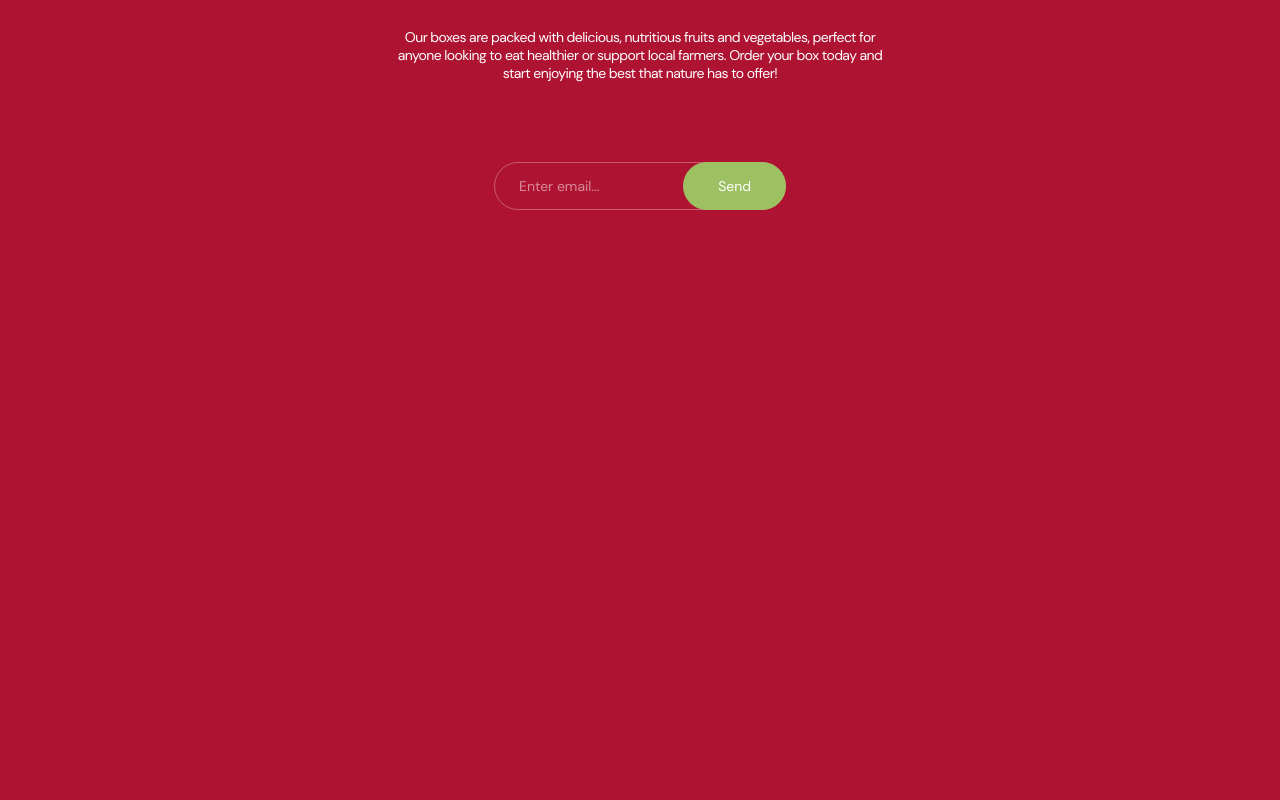
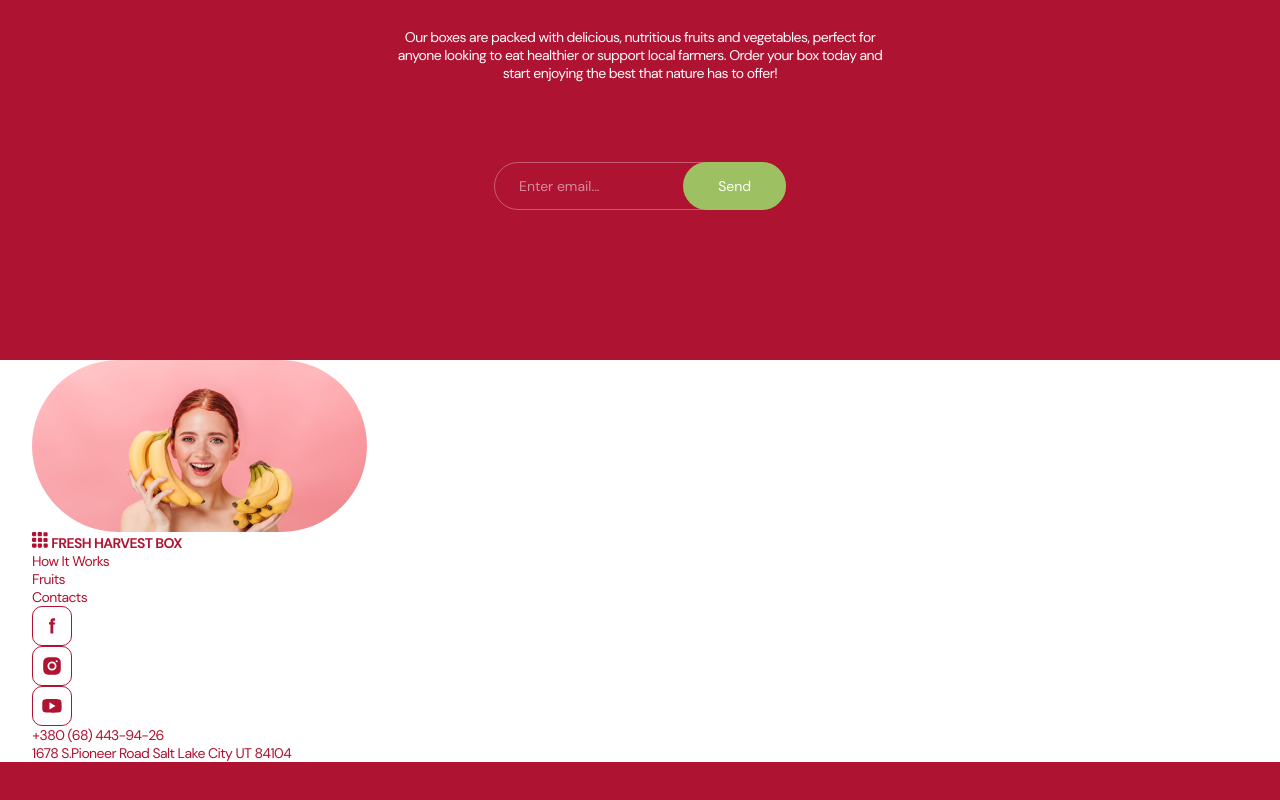
Before and after one commit to KaterynaBachkalo/project-Fruit-Basket, a website built with Vite: page src/index.html in a window 1280 px wide. Shown: the part 5111-5911 px from the top of the page. Before the commit the page ends 5471 px from the top, so only its background shows below. Built offline with nearby package versions, Linux system fonts and the light colour scheme; files whose address does not match are found by name.

Commit message:
feat: add markup footer

```diff
--- a/src/css/footer.css
+++ b/src/css/footer.css
@@ -1 +1,53 @@
-/* no empty */
+.footer-section{
+    background: var(--prime-text-color);
+}
+
+.footer-img{
+border-radius: 100px;
+}
+
+.icon-logo{
+    color:var(--brand-color);
+}
+
+.footer-header{
+    font-weight: 700;
+        align-items: center;
+        text-align: center;
+        text-transform: uppercase;
+        color:var(--brand-color);
+}
+
+.footer-nav{
+        line-height: 18px;
+        align-items: center;
+        text-align: center;
+        color: var(--brand-color);
+}
+
+.footer-soc-icon{
+    fill:var(--brand-color);
+    align-items: center;
+}
+
+.footer-soc-icon-item{
+    width: 40px;
+    height: 40px;
+}
+
+.footer-soc-icon-link{
+    width: 100%;
+    height: 100%;
+    border: 1px solid;
+    border-radius: 10px;
+    border-color: var(--brand-color);
+    padding: 8px;
+    display: flex;
+    justify-content: center;
+    align-items: center;
+}
+
+.footer-contacts{
+    color: var(--brand-color);
+    font-style: normal;
+}
--- a/src/partials/footer.html
+++ b/src/partials/footer.html
@@ -0,0 +1,65 @@
+<section class="footer-section">
+  <div class="container">
+    <img
+      class="footer-img"
+      srcset="./img/footer/logo-img 2x.jpg 2x"
+      src="./img/footer/logo-img .jpg"
+      alt="Happy woman holding tropical fruits"
+      width="335"
+    />
+    <nav>
+      <a href="./index.html">
+        <svg class="icon-logo" width="16" height="16">
+          <use href="./img/icons.svg#icon-logo"></use>
+        </svg>
+        <span class="footer-header">FRESH HARVEST BOX</span></a
+      >
+      <ul>
+        <li>
+          <a class="footer-nav" href="./partials/works.html">How It Works</a>
+        </li>
+        <li>
+          <a class="footer-nav" href="./partials/fruits.html">Fruits</a>
+        </li>
+        <li>
+          <a class="footer-nav" href="./partials/contacts.html">Contacts</a>
+        </li>
+      </ul>
+    </nav>
+    <ul>
+      <li class="footer-soc-icon-item">
+        <a class="footer-soc-icon-link" href="">
+          <svg class="footer-soc-icon" width="24" height="24">
+            <use href="../img/icons.svg#icon-facebook"></use>
+          </svg>
+        </a>
+      </li>
+      <li class="footer-soc-icon-item">
+        <a class="footer-soc-icon-link" href="">
+          <svg class="footer-soc-icon" width="24" height="24">
+            <use href="../img/icons.svg#icon-instagram"></use>
+          </svg>
+        </a>
+      </li>
+      <li class="footer-soc-icon-item">
+        <a class="footer-soc-icon-link" href="">
+          <svg class="footer-soc-icon" width="24" height="24">
+            <use href="../img/icons.svg#icon-youtube"></use>
+          </svg>
+        </a>
+      </li>
+    </ul>
+    <address>
+      <ul>
+        <li class="footer-contacts">
+          <a href="tel:+380684439426"> +380 (68) 443-94-26</a>
+        </li>
+        <li class="footer-contacts">
+          <a href="https://goo.gl/maps/pRxTAWWVybm2v9Vc7" target="_blank"
+            >1678 S.Pioneer Road Salt Lake City UT 84104</a
+          >
+        </li>
+      </ul>
+    </address>
+  </div>
+</section>
```
Also changed, not shown: src/img/footer/logo-img .jpg (added), src/img/footer/logo-img 2x.jpg (added).
